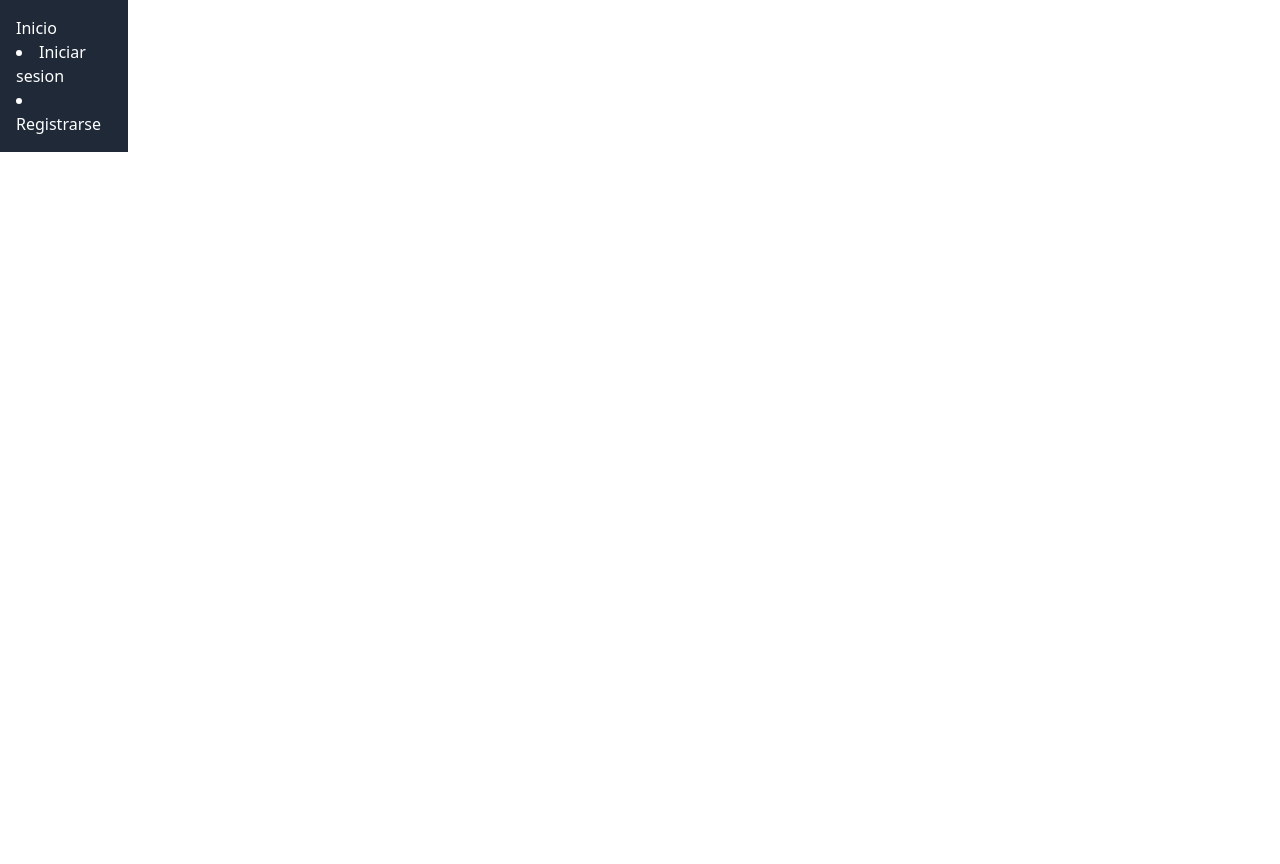
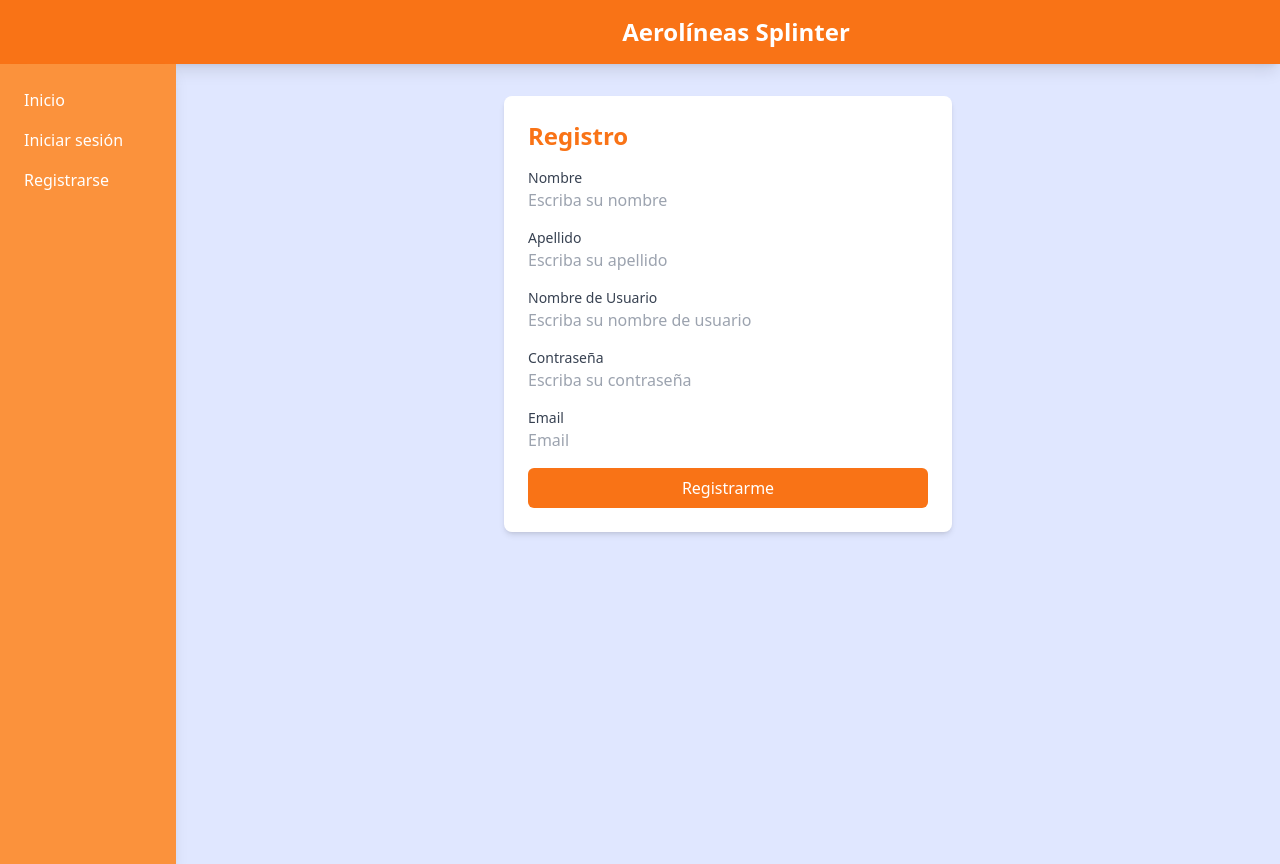
Before and after one commit to tom1mvp/EFI_Aerolinea, a Django app: page /register/ in a window 1280 px wide. Before the commit the page ends 152 px from the top, so only its background shows below. Run offline with Django 5.2, Linux system fonts and the light colour scheme; some libraries are stand-ins or nearby versions.

Commit message:
creacion de primeros estilos y arreglo de login/register

```diff
--- a/home/templates/accounts/register.html
+++ b/home/templates/accounts/register.html
@@ -1,65 +1,66 @@
-{% extends 'base.html' %}
-
-{% block title %} Registro {% endblock %}
-
-{% block content %}
-    <div>
-        <div>
-            <div>
+{% extends 'base.html' %} {% block title %} Registro {% endblock %} {% block content %}
+<div class="max-w-md mx-auto bg-white p-6 rounded-lg shadow-md">
+  <h2 class="text-2xl font-bold text-orange-500 mb-4">Registro</h2>
   <form method="post">
-                    <div>
-                        <label for="first_name"> Nombre </label>
+    {% csrf_token %}
+    <div class="mb-4">
+      <label for="first_name" class="block text-sm font-medium text-gray-700">Nombre</label>
       <input
         type="text"
         name="first_name"
         id="first_name"
+        class="w-full border-gray-300 rounded-md focus:ring-orange-500 focus:border-orange-500"
         placeholder="Escriba su nombre"
         required
-                        >
+      />
     </div>
-                    <div>
-                        <label for="last_name"> Apellido </label>
+    <div class="mb-4">
+      <label for="last_name" class="block text-sm font-medium text-gray-700">Apellido</label>
       <input
         type="text"
         name="last_name"
         id="last_name"
-                        placeholder="Escriba su nombre"
+        class="w-full border-gray-300 rounded-md focus:ring-orange-500 focus:border-orange-500"
+        placeholder="Escriba su apellido"
         required
-                        >
+      />
     </div>
-                    <div>
-                        <label for="username"> Nombre de Usuario </label>
+    <div class="mb-4">
+      <label for="username" class="block text-sm font-medium text-gray-700">Nombre de Usuario</label>
       <input
         type="text"
         name="username"
         id="username"
+        class="w-full border-gray-300 rounded-md focus:ring-orange-500 focus:border-orange-500"
         placeholder="Escriba su nombre de usuario"
         required
-                        >
+      />
     </div>
-                    <div>
-                        <label for="password"> Contraseña </label>
+    <div class="mb-4">
+      <label for="password" class="block text-sm font-medium text-gray-700">Contraseña</label>
       <input
         type="password"
         name="password"
-                        id="pasword"
+        id="password"
+        class="w-full border-gray-300 rounded-md focus:ring-orange-500 focus:border-orange-500"
         placeholder="Escriba su contraseña"
         required
-                        >
+      />
     </div>
-                    <div>
-                        <label for="email"> Email </label>
+    <div class="mb-4">
+      <label for="email" class="block text-sm font-medium text-gray-700">Email</label>
       <input
         type="email"
         name="email"
         id="email"
+        class="w-full border-gray-300 rounded-md focus:ring-orange-500 focus:border-orange-500"
         placeholder="Email"
         required
+      />
+    </div>
+    <button type="submit" class="w-full bg-orange-500 text-white py-2 rounded-md hover:bg-orange-600"
+      >Registrarme</button
     >
-                    </div>
-                    <button type="submit"> Registrarme </button>
   </form>
 </div>
-        </div>
-    </div>
 {% endblock %}
--- a/home/templates/base.html
+++ b/home/templates/base.html
@@ -8,27 +8,39 @@
     <meta name="viewport" content="width=device-width, initial-scale=1, shrink-to-fit=no" />
     {% tailwind_css %}
   </head>
-  <body>
-    <nav class="w-32 z-10 bg-gray-800 text-white p-4 flex flex-col justify-start navbar-shadow">
-      <a href="{% url 'index' %}"> Inicio </a>
+  <body class="bg-indigo-100">
+    <header class="bg-orange-500 text-white p-4 shadow-lg">
+      <div class="container mx-auto flex justify-center items-center">
+        <h1 class="text-2xl font-bold flex-1 text-center ml-48">Aerolíneas Splinter</h1>
+      </div>
+    </header>
+    <div class="flex">
+      <nav class="bg-orange-400 text-white w-44 p-6 shadow-lg h-screen">
+        <ul class="space-y-4">
           {% if user.is_authenticated %}
-      <ul class="space-y-4 mt-28">
           <li>
-          <a href="{% url 'vuelos' %}"> Vuelos </a>
+            <a href="{% url 'vuelos' %}" class="hover:text-gray-200">Vuelos</a>
           </li>
           <li>
-          <a href="{% url 'asientos' %}"> Asientos </a>
+            <a href="{% url 'asientos' %}" class="hover:text-gray-200">Asientos</a>
           </li>
-      </ul>
-      <a class="end-0 mt-auto flex justify-between items-center" href="{% url 'logout' %}"> Salir </a>
+          <li>
+            <a href="{% url 'logout' %}" class="hover:text-gray-200">Salir</a>
+          </li>
           {% else %}
           <li>
-        <a href="{% url 'login' %}"> Iniciar sesion </a>
+            <a href="{% url 'index' %}" class="hover:text-gray-200">Inicio</a>
           </li>
           <li>
-        <a href="{% url 'register' %}"> Registrarse </a>
+            <a href="{% url 'login' %}" class="hover:text-gray-200">Iniciar sesión</a>
+          </li>
+          <li>
+            <a href="{% url 'register' %}" class="hover:text-gray-200">Registrarse</a>
           </li>
           {% endif %}
+        </ul>
       </nav>
+      <main class="flex-1 p-8"> {% block content %}{% endblock %} </main>
+    </div>
   </body>
 </html>
--- a/home/views.py
+++ b/home/views.py
@@ -1,8 +1,6 @@
 from django.shortcuts import redirect, render
 from django.contrib import messages
-from django.contrib.auth import authenticate, logout
-
-
+from django.contrib.auth import authenticate, logout, login  # Import the login function
 
 from user.services.user import UserServices
 
@@ -22,15 +20,11 @@ def login_view(request):
             password=password
         )
         if user is not None:
-            try:
-                UserServices.login(
-                    username=username,
-                    password=password
-                )
-                messages.success(request, "Sesion iniciada")
-                return redirect("index")
-            except:
-                messages.error(request, "Faltan datos")
+            login(request, user)  # Log in the user
+            messages.success(request, "Sesión iniciada correctamente")
+            return redirect("index")
+        else:
+            messages.error(request, "Nombre de usuario o contraseña incorrectos")
     return render(request, 'accounts/login.html')
 
 def logout_view(request):
@@ -53,7 +47,8 @@ def register_view(request):
                 password=password,
                 email=email
             )
-            return render(request, template_name='accounts/register.html')
+            messages.success(request, "Registro exitoso")
+            return redirect('login')
         except Exception as e:
-            messages.error(request, "Faltan datos")
+            messages.error(request, "Error en el registro: " + str(e))
     return render(request, 'accounts/register.html')
--- a/user/services/user.py
+++ b/user/services/user.py
@@ -19,8 +19,7 @@ class UserServices:
         if not user:
             raise ValueError("El usuario ingresado no existe")
 
-        UserServices.encrip_password(password)
-
+        # Remove the re-hashing of the password
         if not check_password(password, user.password):
             raise ValueError("La contraseña es incorrecta")
 
```
Also changed, not shown: home/templates/accounts/login.html (+18 -25 lines). Lines whose indentation alone changed are shown as unchanged.
